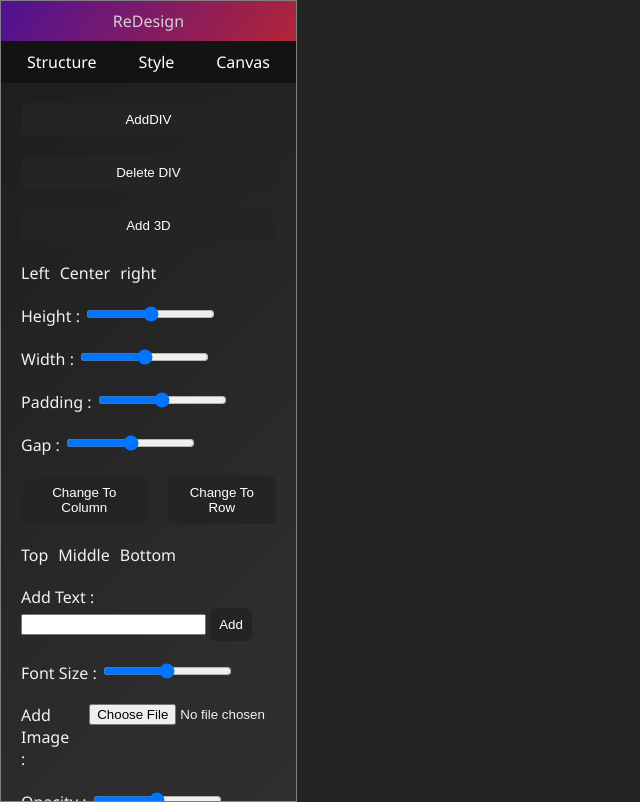
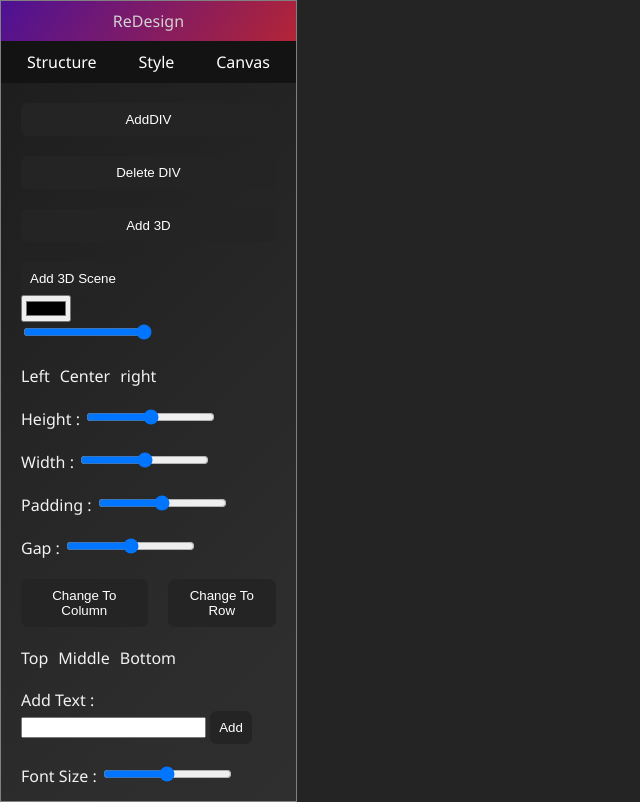
Before and after one commit to Danishk7a/Delwix-Page-Builder, a React (Vite) app: page / in a window 1280 px wide. Shown: the whole page, without its empty margins (0-640 px from the left). Built offline with nearby package versions, Linux system fonts and the light colour scheme.

Commit message:
Updated Iframe
updated Controllers for control threejs scene and elements

```diff
--- a/src/Components/Content.jsx
+++ b/src/Components/Content.jsx
@@ -167,7 +167,10 @@ const [shouldLoadScene, setShouldLoadScene] = useState(false);
 const iframeContainerRef = useRef(null);
 
 
-
+const [model, setmodel] = useState('scene');
+const changeModel = ()=>{
+  setmodel('scene2')
+}
 
 const generateHtmlContent = useCallback(() => {
   return `
@@ -235,7 +238,7 @@ const generateHtmlContent = useCallback(() => {
 
         let car;
         const loader = new GLTFLoader();
-        loader.load('http://127.0.0.1:5500/public/scene.gltf', function (gltf) {
+        loader.load('http://127.0.0.1:5500/public/${model}.gltf', function (gltf) {
             car = gltf.scene;
 
             // Center the car
@@ -310,7 +313,7 @@ useEffect(() => {
       }
     };
   }
-}, [shouldLoadScene, generateHtmlContent]);
+}, [shouldLoadScene, generateHtmlContent,model]);
 
   return (
    <>
@@ -319,8 +322,9 @@ useEffect(() => {
         <button onClick={addDiv}>AddDIV</button>
         <button onClick={deleteDiv}>Delete DIV</button>
         <button onClick={handleCreateIframe}>Add 3D</button>
+        {/* <button onClick={changeModel}>change model</button> */}
 
-        {/* <IframeComponent /> */}
+        <IframeComponent />
 
         <div style={{display:'flex', gap:'10px', alignItems:'center'}}> <span onClick={leftHorizontolly}>Left</span>  <span onClick={CenterHorizontolly}>Center</span> <span onClick={RightHorizontolly}>right</span></div>
 
--- a/src/Components/Iframe.jsx
+++ b/src/Components/Iframe.jsx
@@ -3,6 +3,7 @@ import React, { useState, useCallback, useEffect, useRef } from 'react';
 const IframeComponent = () => {
   const [shouldLoadScene, setShouldLoadScene] = useState(false);
   const iframeContainerRef = useRef(null);
+  const iframeRef = useRef(null);
 
   const generateHtmlContent = useCallback(() => {
     return `
@@ -15,7 +16,6 @@ const IframeComponent = () => {
         <style>
           body {
             margin: 0;
-            background-color: #f0f0f0;
             overflow: hidden;
           }
           canvas {
@@ -63,7 +63,7 @@ const IframeComponent = () => {
           const geometry = new THREE.TorusKnotGeometry(0.5, 0.15, 100, 16);
           const material = new THREE.MeshStandardMaterial({ color: 0x00ff00, metalness: 0.5, roughness: 0.5 });
           const torusKnot = new THREE.Mesh(geometry, material);
-          scene.add(torusKnot);
+
 
           let car;
           const loader = new GLTFLoader();
@@ -105,6 +105,16 @@ const IframeComponent = () => {
           }
 
           window.addEventListener('resize', onWindowResize);
+
+          // Handle messages from parent
+          window.addEventListener('message', function(event) {
+            if (event.data.type === 'changeBackgroundColor') {
+              scene.background = new THREE.Color(event.data.color);
+            } else if (event.data.type === 'changeLightIntensity') {
+              ambientLight.intensity = event.data.intensity;
+              directionalLight.intensity = event.data.intensity;
+            }
+          });
         </script>
       </body>
       </html>
@@ -113,6 +123,18 @@ const IframeComponent = () => {
 
   const handleCreateIframe = useCallback(() => {
     setShouldLoadScene(true);
+  }, []);
+
+  const changeBackgroundColor = useCallback((color) => {
+    if (iframeRef.current) {
+      iframeRef.current.contentWindow.postMessage({ type: 'changeBackgroundColor', color }, '*');
+    }
+  }, []);
+
+  const changeLightIntensity = useCallback((intensity) => {
+    if (iframeRef.current) {
+      iframeRef.current.contentWindow.postMessage({ type: 'changeLightIntensity', intensity }, '*');
+    }
   }, []);
 
   useEffect(() => {
@@ -128,12 +150,14 @@ const IframeComponent = () => {
       iframe.title = '3D Scene';
 
       iframeContainerRef.current.appendChild(iframe);
+      iframeRef.current = iframe;
 
       // Cleanup function
       return () => {
         if (iframeContainerRef.current) {
           iframeContainerRef.current.innerHTML = '';
         }
+        iframeRef.current = null;
       };
     }
   }, [shouldLoadScene, generateHtmlContent]);
@@ -141,6 +165,18 @@ const IframeComponent = () => {
   return (
     <div>
       <button onClick={handleCreateIframe}>Add 3D Scene</button>
+      <div>
+        {/* <button onClick={() => changeBackgroundColor(0xffffff)}>white Background</button>
+        <button onClick={() => changeBackgroundColor(0x000000)}>black Background</button>
+        <button onClick={() => changeBackgroundColor(0x0000ff)}>Blue Background</button> */}
+        <input type="color" onChange={(e)=>{changeBackgroundColor(e.target.value)  }} />
+      </div>
+      <div>
+        {/* <button onClick={() => changeLightIntensity(4)}>Low Light</button>
+        <button onClick={() => changeLightIntensity(11)}>Medium Light</button>
+        <button onClick={() => changeLightIntensity(22)}>High Light</button> */}
+        <input type="range" min={0} max={30} step={0.5} onChange={(e)=>{changeLightIntensity(e.target.value)}} />
+      </div>
       <div ref={iframeContainerRef}></div>
     </div>
   );
--- a/src/Pages/Userpanel.jsx
+++ b/src/Pages/Userpanel.jsx
@@ -794,7 +794,7 @@ console.log(styles);
         </div>
 
 
-        <div className='clickable-div' onClick={SelectDiv} id='body' style={{height:window.innerHeight, color:'#f2f2f2', overflow:'hidden',backgroundColor:'#242424', width:'100%'}}>
+        <div className='clickable-div' onClick={SelectDiv} id='body' style={{height:window.innerHeight, color:'#f2f2f2', overflowY:'scroll', overflowX:'hidden',backgroundColor:'#242424', width:'100%'}}>
 
 
 
```
